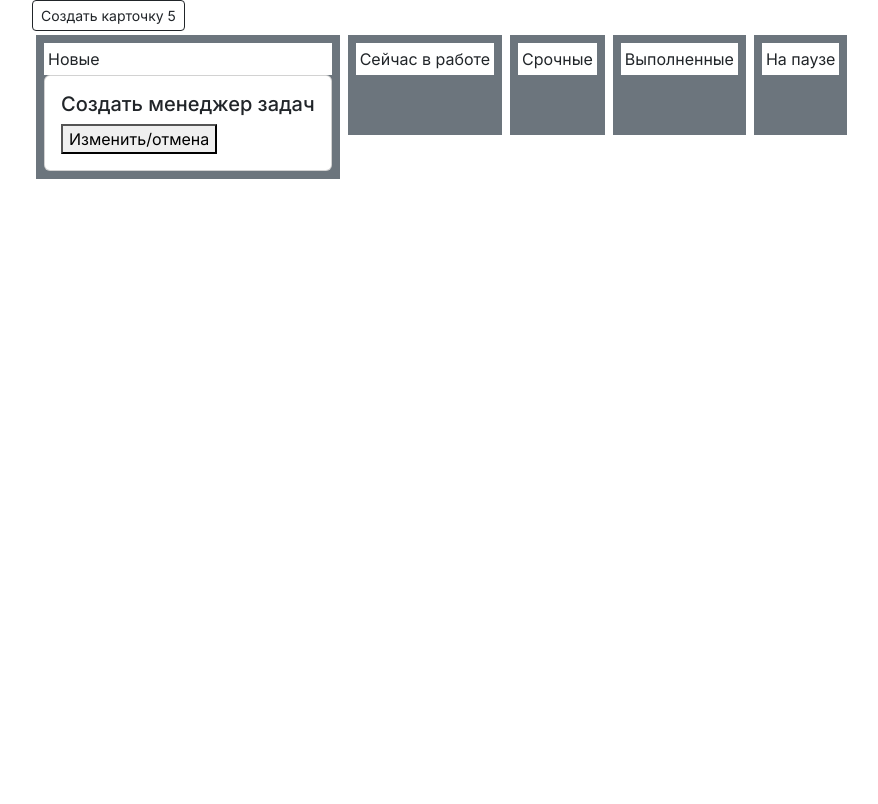
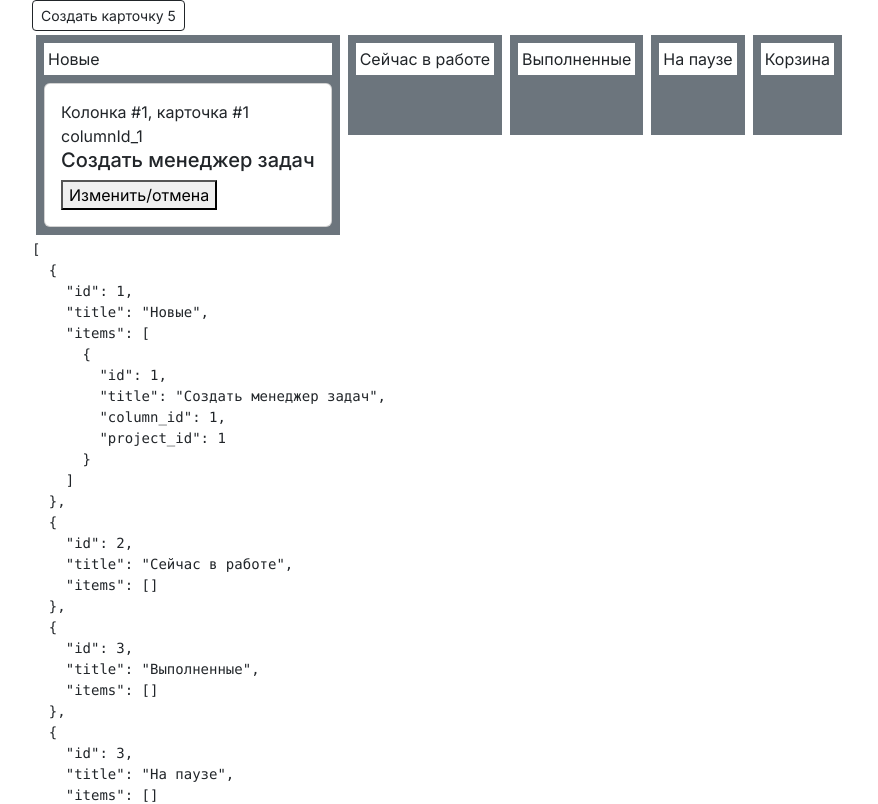
Before and after one commit to Yeminfu/task-manager, a Next.js app: page / in a window 1280 px wide. Shown: the top 804 px of the page, without its empty margins (50-928 px from the left). Built offline with nearby package versions, Linux system fonts and the light colour scheme.

Commit message:
connect db and more

```diff
--- a/package.json
+++ b/package.json
@@ -15,6 +15,7 @@
     "bootstrap": "^5.3.1",
     "eslint": "8.46.0",
     "eslint-config-next": "13.4.12",
+    "mysql2": "^3.5.2",
     "next": "13.4.12",
     "react": "18.2.0",
     "react-dom": "18.2.0",
--- a/src/app/page.tsx
+++ b/src/app/page.tsx
@@ -4,6 +4,7 @@
 
 import 'bootstrap/dist/css/bootstrap.min.css';
 import TaskBoard from './tools/taskBoard';
+import db_connection from './tools/dbConnect';
 // import { useState } from 'react';
 
 
@@ -18,3 +19,10 @@ export default function Home() {
     </main>
   )
 }
+
+
+db_connection.query("SELECT * FROM columns", function (err, res) {
+  console.log('res', res);
+  console.log('err', err);
+
+})
--- a/src/app/tools/card.tsx
+++ b/src/app/tools/card.tsx
@@ -7,7 +7,6 @@ type Inputs = {
     task_title: string
     exampleRequired: string
 }
-
 
 export default function Card(props: { item: Task, children?: any }) {
 
@@ -19,13 +18,18 @@ export default function Card(props: { item: Task, children?: any }) {
         watch,
         formState: { errors },
     } = useForm<Inputs>()
-    const onSubmit: SubmitHandler<Inputs> = (data) => console.log(data)
+
+    const onSubmit: SubmitHandler<Inputs> = (task: Inputs) => {
+        console.log(task.task_title)
+    }
 
 
     return <>
-        <div className="card" >
+        <div className="card mt-2" >
             <div className="card-body">
+                <div>Колонка #{props.item.column_id}, карточка #{props.item.id}</div>
 
+                <div>columnId_{props.item.id}</div>
                 {(() => {
                     if (!isOpen) return <h5 className="card-title">{props.item.title}</h5>
                     return <>
--- /dev/null
+++ b/src/app/tools/dbConnect.ts
@@ -0,0 +1,12 @@
+import mysql from 'mysql2';
+
+console.log('db connect', {DB_HOST: process.env.DB_HOST});
+
+const db_connection = mysql.createConnection({
+    host: process.env.DB_HOST,
+    user: process.env.DB_USER,
+    database: process.env.DB_NAME,
+    password: process.env.DB_PASS,
+});
+
+export default db_connection;
--- a/src/app/tools/taskBoard.tsx
+++ b/src/app/tools/taskBoard.tsx
@@ -6,7 +6,9 @@ import Card from "./card";
 
 export interface Task {
     id: number
-    title: string
+    title: string,
+    column_id: number
+    project_id: number
 }
 
 
@@ -21,7 +23,7 @@ const columns_: Column[] = [
         id: 1,
         title: "Новые",
         items: [
-            { id: 1, title: "Создать менеджер задач", }
+            { id: 1, title: "Создать менеджер задач", column_id: 1, project_id: 1 }
         ]
     },
     {
@@ -29,11 +31,11 @@ const columns_: Column[] = [
         title: "Сейчас в работе",
         items: []
     },
-    {
-        id: 3,
-        title: "Срочные",
-        items: []
-    },
+    // {
+    //     id: 3,
+    //     title: "Срочные",
+    //     items: []
+    // },
     {
         id: 3,
         title: "Выполненные",
@@ -42,6 +44,11 @@ const columns_: Column[] = [
     {
         id: 3,
         title: "На паузе",
+        items: []
+    },
+    {
+        id: 4,
+        title: "Корзина",
         items: []
     },
 ];
@@ -58,7 +65,7 @@ export default function TaskBoard() {
                             ...column,
                             items: [
                                 ...column.items,
-                                { id: 11, title: "Новая задача" },
+                                { id: 11, title: "Новая задача", column_id: 1, project_id: 1 },
                             ]
                         }
                     }
@@ -79,5 +86,6 @@ export default function TaskBoard() {
                     </div>
                 )}
         </div>
+        <pre>{JSON.stringify(columns, null, 2)}</pre>
     </div >
 }
```
Also changed, not shown: 1 other file (tests, documents, lock files or other folders).
